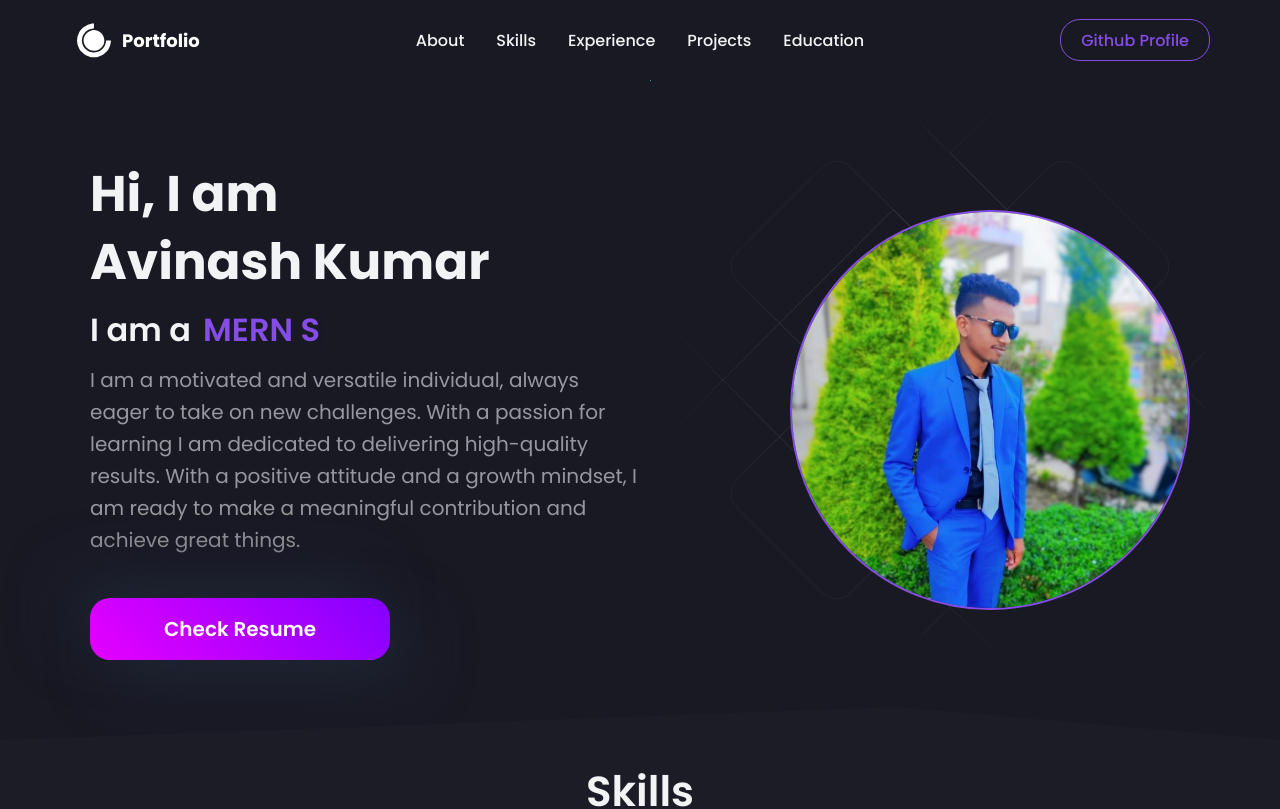
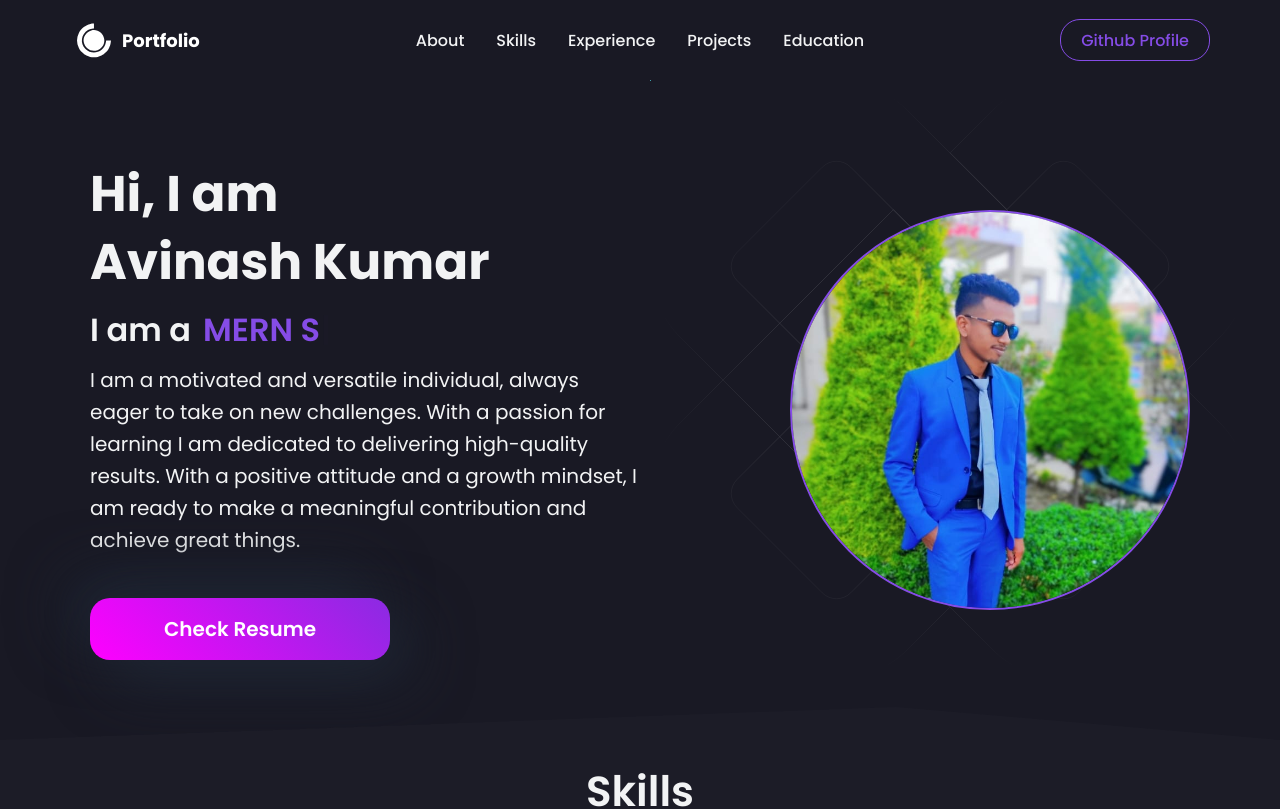
Before and after one commit to avinash746/portfolio-updates, a React (Create React App) app: page / in a window 1280 px wide. Shown: the top 809 px of the page. Built offline with nearby package versions, Linux system fonts and the light colour scheme.

Commit message:
Update HeroStyle.js

```diff
--- a/src/components/HeroSection/HeroStyle.js
+++ b/src/components/HeroSection/HeroStyle.js
@@ -1,5 +1,206 @@
 import styled from "styled-components";
 import _default from "../../themes/default";
+
+// export const HeroContainer = styled.div`
+//   background: ${({ theme }) => theme.card_light};
+//   display: flex;
+//   justify-content: center;
+//   position: relative;
+//   padding: 80px 30px;
+//   @media (max-width: 960px) {
+//     padding: 66px 16px;
+//   }
+//   @media (max-width: 640) {
+//     padding: 32px 16px;
+//   }
+//   z-index: 1;
+
+//   clip-path: polygon(0 0, 100% 0, 100% 100%, 70% 95%, 0 100%);
+// `;
+
+// export const HeroBg = styled.div`
+//   position: absolute;
+//   display: flex;
+//   justify-content: end;
+//   top: 0;
+//   right: 0;
+//   bottom: 0;
+//   left: 0;
+//   width: 100%;
+//   height: 100%;
+//   max-width: 1360px;
+//   overflow: hidden;
+//   padding: 0 30px;
+//   top: 50%;
+//   left: 50%;
+//   -webkit-transform: translateX(-50%) translateY(-50%);
+//   transform: translateX(-50%) translateY(-50%);
+
+//   @media (max-width: 960px) {
+//     justify-content: center;
+//     padding: 0 0px;
+//   }
+// `;
+
+// export const HeroInnerContainer = styled.div`
+//   position: relative;
+//   display: flex;
+//   justify-content: space-between;
+//   align-items: center;
+//   width: 100%;
+//   max-width: 1100px;
+
+//   @media (max-width: 960px) {
+//     flex-direction: column;
+//   }
+// `;
+// export const HeroLeftContainer = styled.div`
+//   width: 100%;
+//   order: 1;
+//   @media (max-width: 960px) {
+//     order: 2;
+//     margin-bottom: 30px;
+//     display: flex;
+//     flex-direction: column;
+//     align-items: center;
+//   }
+
+//   @media (max-width: 640px) {
+//     order: 2;
+//     margin-bottom: 30px;
+//     display: flex;
+//     flex-direction: column;
+//     align-items: center;
+//   }
+// `;
+
+// export const HeroRightContainer = styled.div`
+//   width: 100%;
+//   display: flex;
+//   order: 2;
+//   justify-content: end;
+//   gap: 12px;
+//   @media (max-width: 960px) {
+//     order: 1;
+//     justify-content: center;
+//     align-items: center;
+//     margin-bottom: 80px;
+//   }
+
+//   @media (max-width: 640px) {
+//     margin-bottom: 30px;
+//   }
+// `;
+
+// export const Img = styled.img`
+//   position: relative;
+//   width: 100%;
+//   height: 100%;
+//   max-width: 400px;
+//   max-height: 400px;
+//   border-radius: 50%;
+//   border: 2px solid ${({ theme }) => theme.primary};
+
+//   @media (max-width: 768px) {
+//     max-width: 400px;
+//     max-height: 400px;
+//   }
+
+//   @media (max-width: 640px) {
+//     max-width: 280px;
+//     max-height: 280px;
+//   }
+// `;
+
+// export const Title = styled.div`
+//   font-weight: 700;
+//   font-size: 50px;
+//   color: ${({ theme }) => theme.text_primary};
+//   line-height: 68px;
+//   @media (max-width: 960px) {
+//     text-align: center;
+//   }
+
+//   @media (max-width: 640px) {
+//     font-size: 40px;
+//     line-height: 48px;
+//     margin-bottom: 8px;
+//   }
+// `;
+
+// export const TextLoop = styled.div`
+//   font-weight: 600;
+//   font-size: 32px;
+//   display: flex;
+//   gap: 12px;
+//   color: ${({ theme }) => theme.text_primary};
+//   line-height: 68px;
+//   @media (max-width: 960px) {
+//     text-align: center;
+//   }
+//   @media (max-width: 640px) {
+//     font-size: 22px;
+//     line-height: 48px;
+//     margin-bottom: 16px;
+//   }
+// `;
+
+// export const Span = styled.span`
+//   color: ${({ theme }) => theme.primary};
+//   cursor: pointer;
+// `;
+
+// export const SubTitle = styled.div`
+//   font-size: 20px;
+//   line-height: 32px;
+//   margin-bottom: 42px;
+//   color: ${({ theme }) => theme.text_primary + 95};
+
+//   @media (max-width: 960px) {
+//     text-align: center;
+//   }
+
+//   @media (max-width: 640px) {
+//     font-size: 16px;
+//     line-height: 32px;
+//   }
+// `;
+
+// export const ResumeButton = styled.a`
+//     -webkit-appearance: button;
+//     -moz-appearance: button;
+//     appearance: button;
+//     text-decoration: none;
+//     width: 95%;
+//     max-width: 300px;
+//     text-align: center;
+//     padding: 16px 0;
+//     color:${({ theme }) => theme.white};
+//     border-radius: 20px;
+//     cursor: pointer;
+//     font-size: 20px;
+//     font-weight: 600;
+//     transition: all 0.2s ease-in-out !important;
+//     background: hsla(271, 100%, 50%, 1);
+//     background: linear-gradient(225deg, hsla(271, 100%, 50%, 1) 0%, hsla(294, 100%, 50%, 1) 100%);
+//     background: -moz-linear-gradient(225deg, hsla(271, 100%, 50%, 1) 0%, hsla(294, 100%, 50%, 1) 100%);
+//     background: -webkit-linear-gradient(225deg, hsla(271, 100%, 50%, 1) 0%, hsla(294, 100%, 50%, 1) 100%);
+//     box-shadow:  20px 20px 60px #1F2634,
+//     -20px -20px 60px #1F2634;
+//     &:hover {
+//         transform: scale(1.05);
+//     transition: all 0.4s ease-in-out;
+//     box-shadow:  20px 20px 60px #1F2634,
+//     filter: brightness(1);
+//     }
+
+
+//     @media (max-width: 640px) {
+//         padding: 12px 0;
+//         font-size: 18px;
+//     }
+
+// `;
 
 export const HeroContainer = styled.div`
   background: ${({ theme }) => theme.card_light};
@@ -7,38 +208,34 @@ export const HeroContainer = styled.div`
   justify-content: center;
   position: relative;
   padding: 80px 30px;
+  z-index: 1;
+  clip-path: polygon(0 0, 100% 0, 100% 100%, 70% 95%, 0 100%);
+
   @media (max-width: 960px) {
     padding: 66px 16px;
   }
-  @media (max-width: 640) {
+
+  @media (max-width: 640px) {
     padding: 32px 16px;
   }
-  z-index: 1;
-
-  clip-path: polygon(0 0, 100% 0, 100% 100%, 70% 95%, 0 100%);
 `;
 
 export const HeroBg = styled.div`
   position: absolute;
   display: flex;
   justify-content: end;
-  top: 0;
-  right: 0;
-  bottom: 0;
-  left: 0;
+  top: 50%;
+  left: 50%;
   width: 100%;
   height: 100%;
   max-width: 1360px;
   overflow: hidden;
   padding: 0 30px;
-  top: 50%;
-  left: 50%;
-  -webkit-transform: translateX(-50%) translateY(-50%);
-  transform: translateX(-50%) translateY(-50%);
+  transform: translate(-50%, -50%);
 
   @media (max-width: 960px) {
     justify-content: center;
-    padding: 0 0px;
+    padding: 0;
   }
 `;
 
@@ -54,9 +251,11 @@ export const HeroInnerContainer = styled.div`
     flex-direction: column;
   }
 `;
+
 export const HeroLeftContainer = styled.div`
   width: 100%;
   order: 1;
+
   @media (max-width: 960px) {
     order: 2;
     margin-bottom: 30px;
@@ -80,6 +279,7 @@ export const HeroRightContainer = styled.div`
   order: 2;
   justify-content: end;
   gap: 12px;
+
   @media (max-width: 960px) {
     order: 1;
     justify-content: center;
@@ -93,18 +293,12 @@ export const HeroRightContainer = styled.div`
 `;
 
 export const Img = styled.img`
-  position: relative;
   width: 100%;
   height: 100%;
   max-width: 400px;
   max-height: 400px;
   border-radius: 50%;
   border: 2px solid ${({ theme }) => theme.primary};
-
-  @media (max-width: 768px) {
-    max-width: 400px;
-    max-height: 400px;
-  }
 
   @media (max-width: 640px) {
     max-width: 280px;
@@ -117,6 +311,7 @@ export const Title = styled.div`
   font-size: 50px;
   color: ${({ theme }) => theme.text_primary};
   line-height: 68px;
+
   @media (max-width: 960px) {
     text-align: center;
   }
@@ -135,9 +330,11 @@ export const TextLoop = styled.div`
   gap: 12px;
   color: ${({ theme }) => theme.text_primary};
   line-height: 68px;
+
   @media (max-width: 960px) {
     text-align: center;
   }
+
   @media (max-width: 640px) {
     font-size: 22px;
     line-height: 48px;
@@ -147,14 +344,13 @@ export const TextLoop = styled.div`
 
 export const Span = styled.span`
   color: ${({ theme }) => theme.primary};
-  cursor: pointer;
 `;
 
 export const SubTitle = styled.div`
   font-size: 20px;
   line-height: 32px;
   margin-bottom: 42px;
-  color: ${({ theme }) => theme.text_primary + 95};
+  color: ${({ theme }) => theme.text_primary};
 
   @media (max-width: 960px) {
     text-align: center;
@@ -162,42 +358,32 @@ export const SubTitle = styled.div`
 
   @media (max-width: 640px) {
     font-size: 16px;
-    line-height: 32px;
   }
 `;
 
 export const ResumeButton = styled.a`
-    -webkit-appearance: button;
-    -moz-appearance: button;
-    appearance: button;
+  display: inline-block;
   text-decoration: none;
   width: 95%;
   max-width: 300px;
   text-align: center;
   padding: 16px 0;
-    color:${({ theme }) => theme.white};
+  color: ${({ theme }) => theme.white};
   border-radius: 20px;
   cursor: pointer;
   font-size: 20px;
   font-weight: 600;
-    transition: all 0.2s ease-in-out !important;
-    background: hsla(271, 100%, 50%, 1);
-    background: linear-gradient(225deg, hsla(271, 100%, 50%, 1) 0%, hsla(294, 100%, 50%, 1) 100%);
-    background: -moz-linear-gradient(225deg, hsla(271, 100%, 50%, 1) 0%, hsla(294, 100%, 50%, 1) 100%);
-    background: -webkit-linear-gradient(225deg, hsla(271, 100%, 50%, 1) 0%, hsla(294, 100%, 50%, 1) 100%);
-    box-shadow:  20px 20px 60px #1F2634,
-    -20px -20px 60px #1F2634;
+  transition: all 0.3s ease-in-out;
+  background: linear-gradient(225deg, #8a2be2 0%, #ff00ff 100%);
+  box-shadow: 20px 20px 60px #1f2634, -20px -20px 60px #1f2634;
+
   &:hover {
     transform: scale(1.05);
-    transition: all 0.4s ease-in-out;
-    box-shadow:  20px 20px 60px #1F2634,
-    filter: brightness(1);
+    filter: brightness(1.1);
   }
-
 
   @media (max-width: 640px) {
     padding: 12px 0;
     font-size: 18px;
   }
-
 `;
```
Lines whose indentation alone changed are shown as unchanged.
